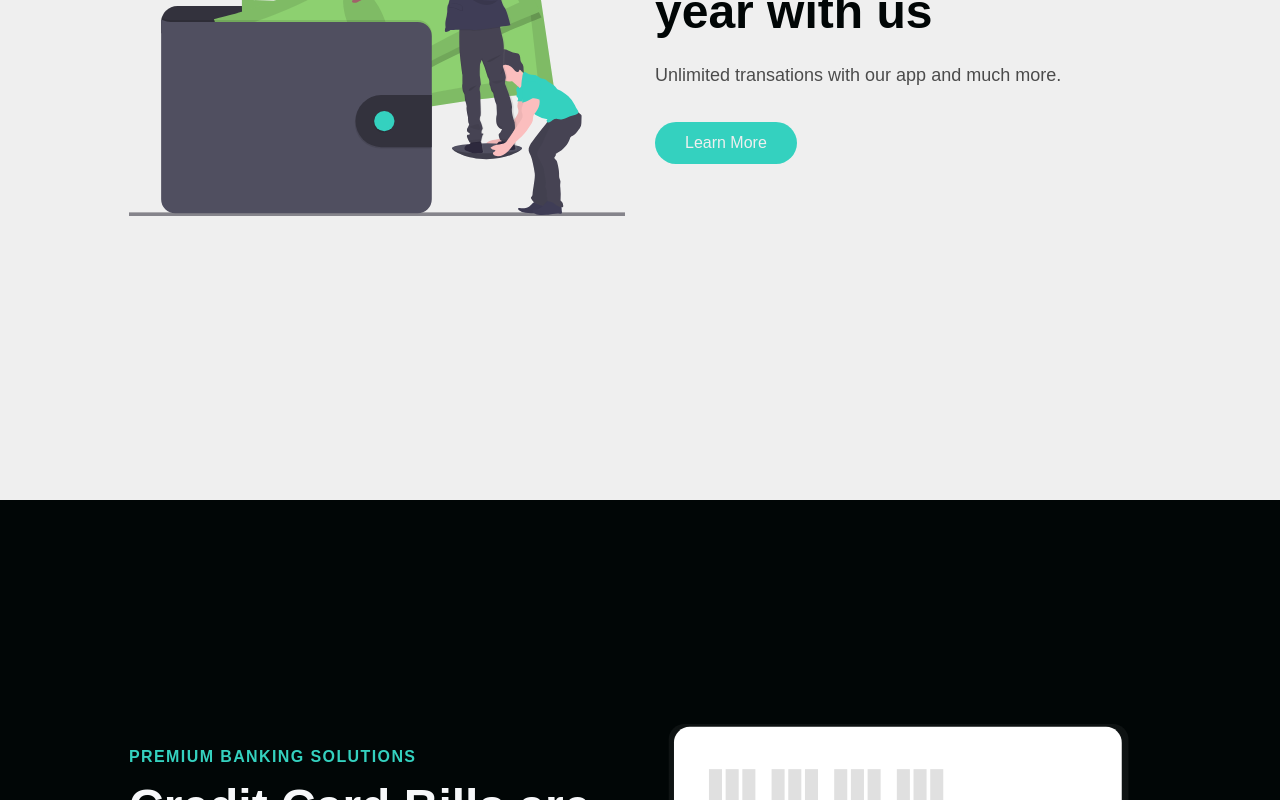
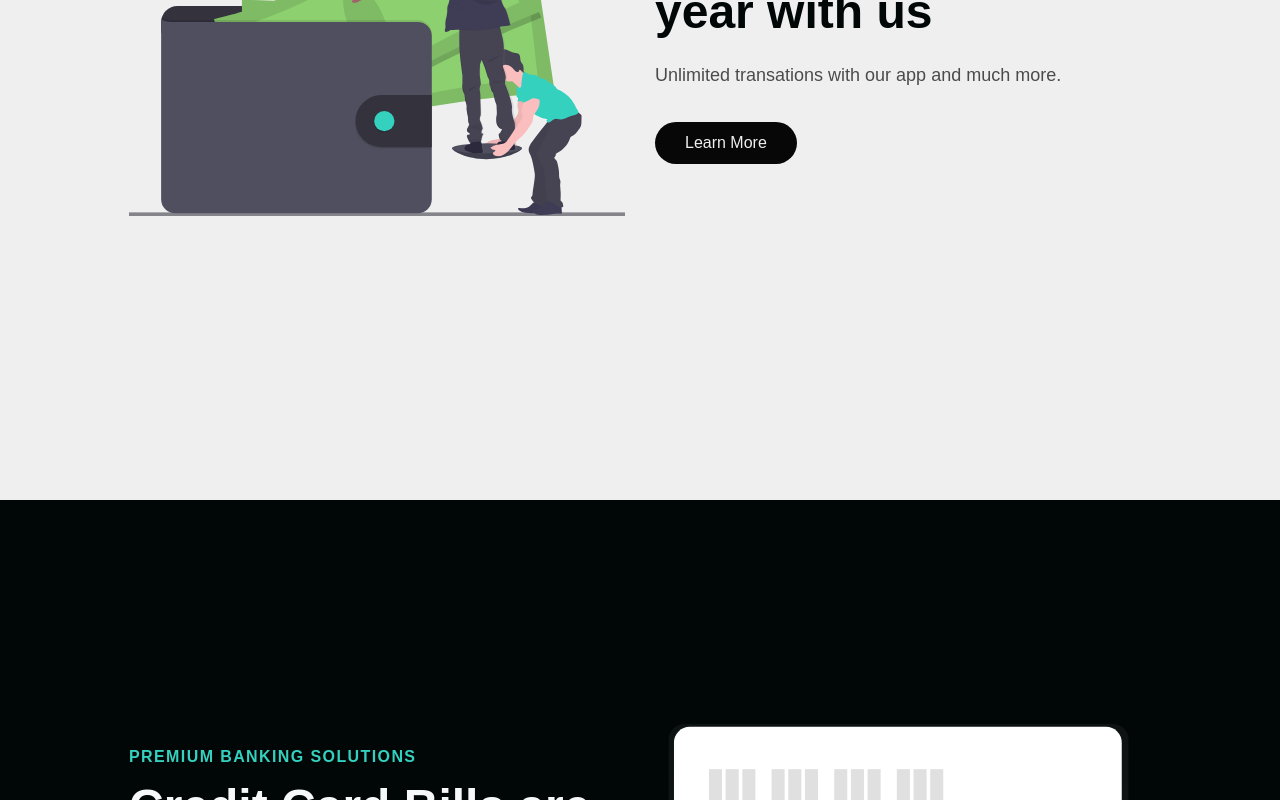
Before and after one commit to arpitnath/react_app, a React (Create React App) app in the folder client/: page / in a window 1280 px wide. Shown: the part 2020-2820 px from the top of the page. Built offline with nearby package versions, Linux system fonts and the light colour scheme.

Commit message:
btn styles fix

```diff
--- a/client/src/components/InfoSection.js
+++ b/client/src/components/InfoSection.js
@@ -29,6 +29,7 @@ const InfoSection = ({
   alt,
   headline,
   img,
+  primary,
 }) => {
   return (
     <>
@@ -43,7 +44,7 @@ const InfoSection = ({
                 <BtnWrap>
                   <Button
                     dark={dark}
-                    primary
+                    primary={primary}
                     to="home"
                     smooth={true}
                     duration={500}
--- a/client/src/components/styleSheet.js
+++ b/client/src/components/styleSheet.js
@@ -324,7 +324,7 @@ export const Button = styled(LinkS)`
 
   &:hover {
     transition: all 0.2s ease-in-out;
-    background: ${({ primary }) => (primary ? "#070707" : "#34D1BF")};
+    background: ${({ primary }) => (primary ? "#efefef" : "#34D1BF")};
   }
 `;
 
--- a/client/src/data.js
+++ b/client/src/data.js
@@ -67,7 +67,7 @@ export const homeObjFour = {
     "From shopping online to your local grocery stores, 10% cashback everytime.",
   buttonLabel: "Sign Up",
   imgStart: true,
-  primary: true,
+  primary: false,
   alt: "wallet",
   dark: false,
   img: img4,
```
Also changed, not shown: 1 other file (tests, documents, lock files or other folders).
